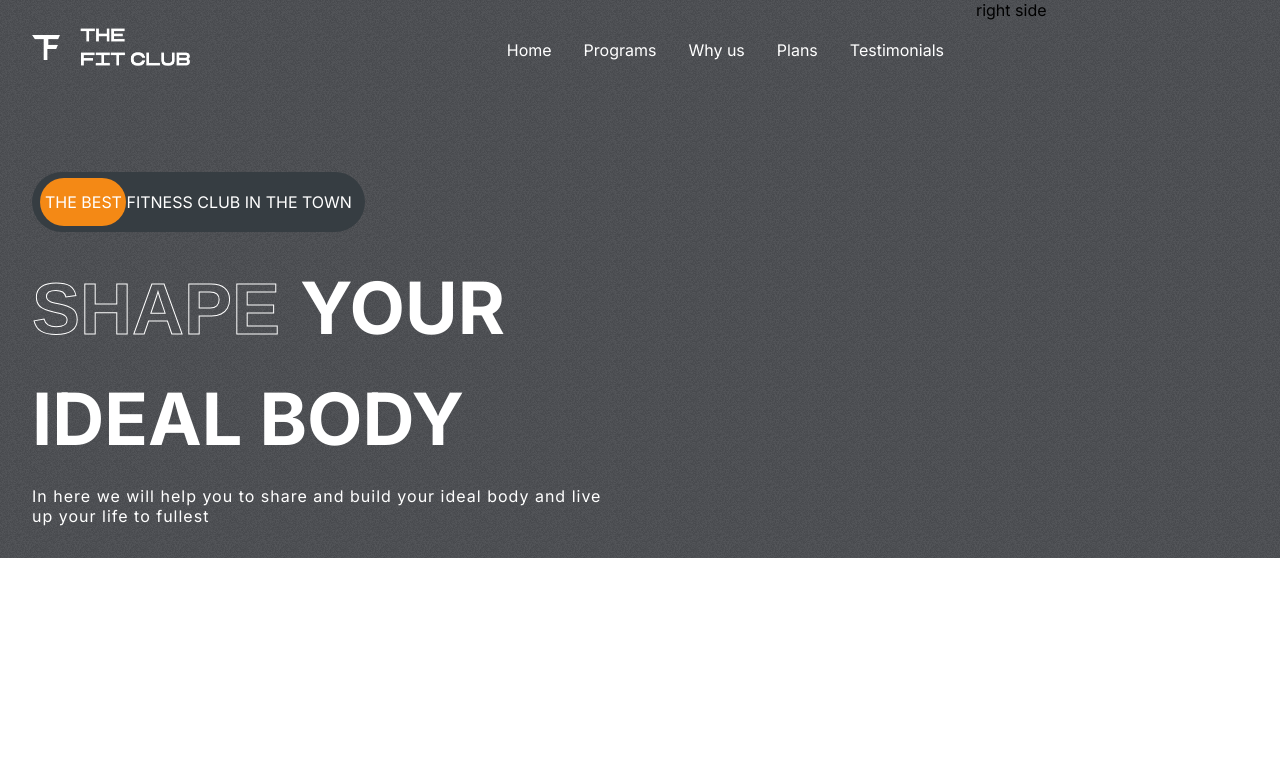
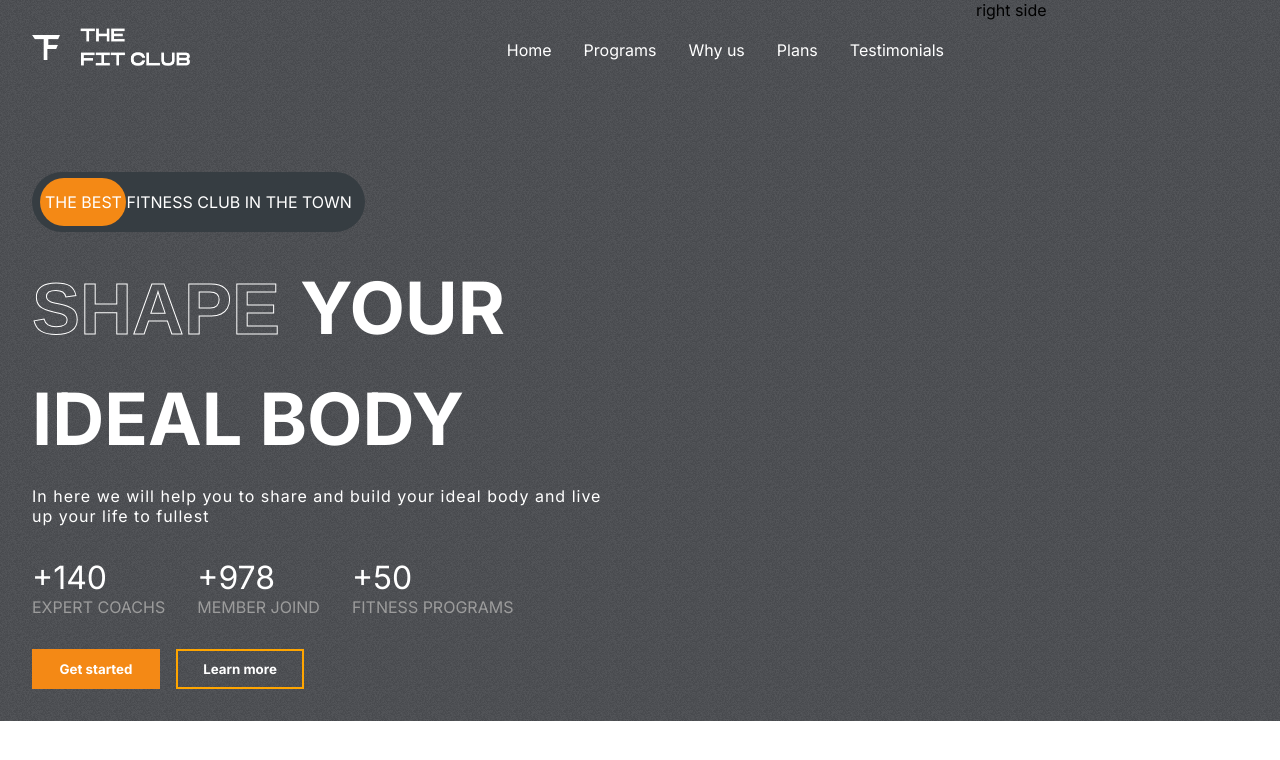
Before and after one commit to aatifali10/GYM-App, a React (Create React App) app: page / in a window 1280 px wide. Shown: the top 760 px of the page. Built offline with nearby package versions, Linux system fonts and the light colour scheme.

Commit message:
hero section left side complete

```diff
--- a/src/App.css
+++ b/src/App.css
@@ -27,3 +27,16 @@
   -webkit-text-stroke-color: white;
   -webkit-text-stroke-width: 1px;
 }
+.btn {
+  background-color: #fff;
+  padding: 0.5rem;
+  font-weight: bold;
+  border: 4px solid transparent;
+  transition: 300ms all;
+  display: flex;
+  justify-content: center;
+  align-items: center;
+}
+.btn:hover {
+  cursor: pointer;
+}
--- a/src/components/hero/Hero.js
+++ b/src/components/hero/Hero.js
@@ -29,6 +29,26 @@ const Hero = () => {
               </span>
             </div>
           </div>
+          {/* figures */}
+          <div className="figures">
+            <div>
+              <span>+140</span>
+              <span>Expert coachs</span>
+            </div>
+            <div>
+              <span>+978</span>
+              <span>Member joind</span>
+            </div>
+            <div>
+              <span>+50</span>
+              <span>Fitness programs</span>
+            </div>
+          </div>
+          {/* hero-button */}
+          <div className="hero-buttons">
+            <button className="btn">Get started</button>
+            <button className="btn">Learn more</button>
+          </div>
         </div>
         <div className="right-side">right side</div>
       </div>
--- a/src/components/hero/hero.css
+++ b/src/components/hero/hero.css
@@ -56,3 +56,35 @@
   letter-spacing: 1px;
   width: 65%;
 }
+.figures {
+  display: flex;
+  gap: 2rem;
+}
+.figures div {
+  display: flex;
+  flex-direction: column;
+}
+.figures div span:nth-of-type(1) {
+  color: #fff;
+  font-size: 2rem;
+}
+.figures div span:nth-of-type(2) {
+  color: var(--gray);
+  text-transform: uppercase;
+}
+.hero-buttons {
+  display: flex;
+  gap: 1rem;
+  font-weight: normal;
+}
+.hero-buttons button:nth-of-type(1) {
+  color: #fff;
+  background-color: var(--orange);
+  width: 8rem;
+}
+.hero-buttons button:nth-of-type(2) {
+  color: #fff;
+  background-color: transparent;
+  width: 8rem;
+  border: 2px solid orange;
+}
```
